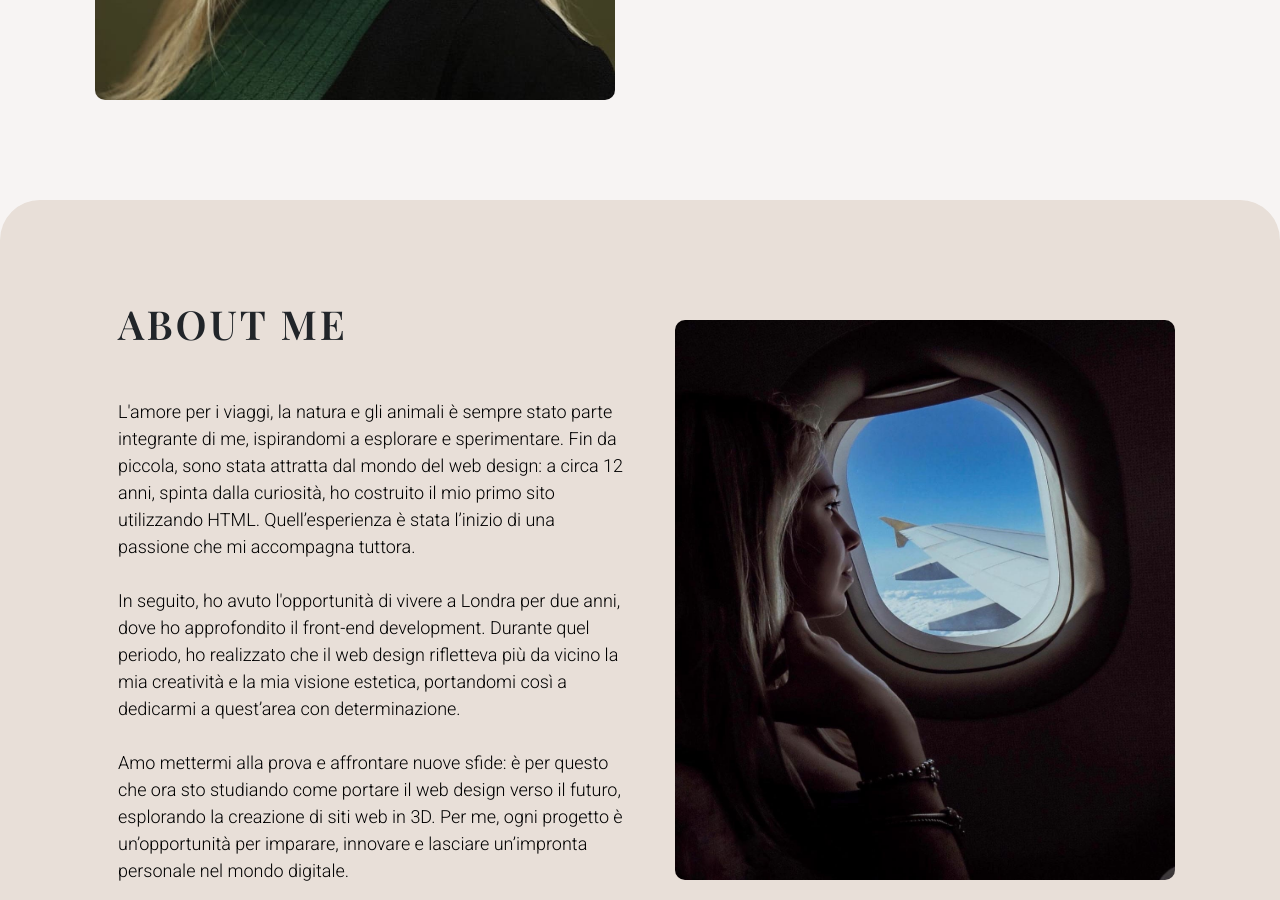
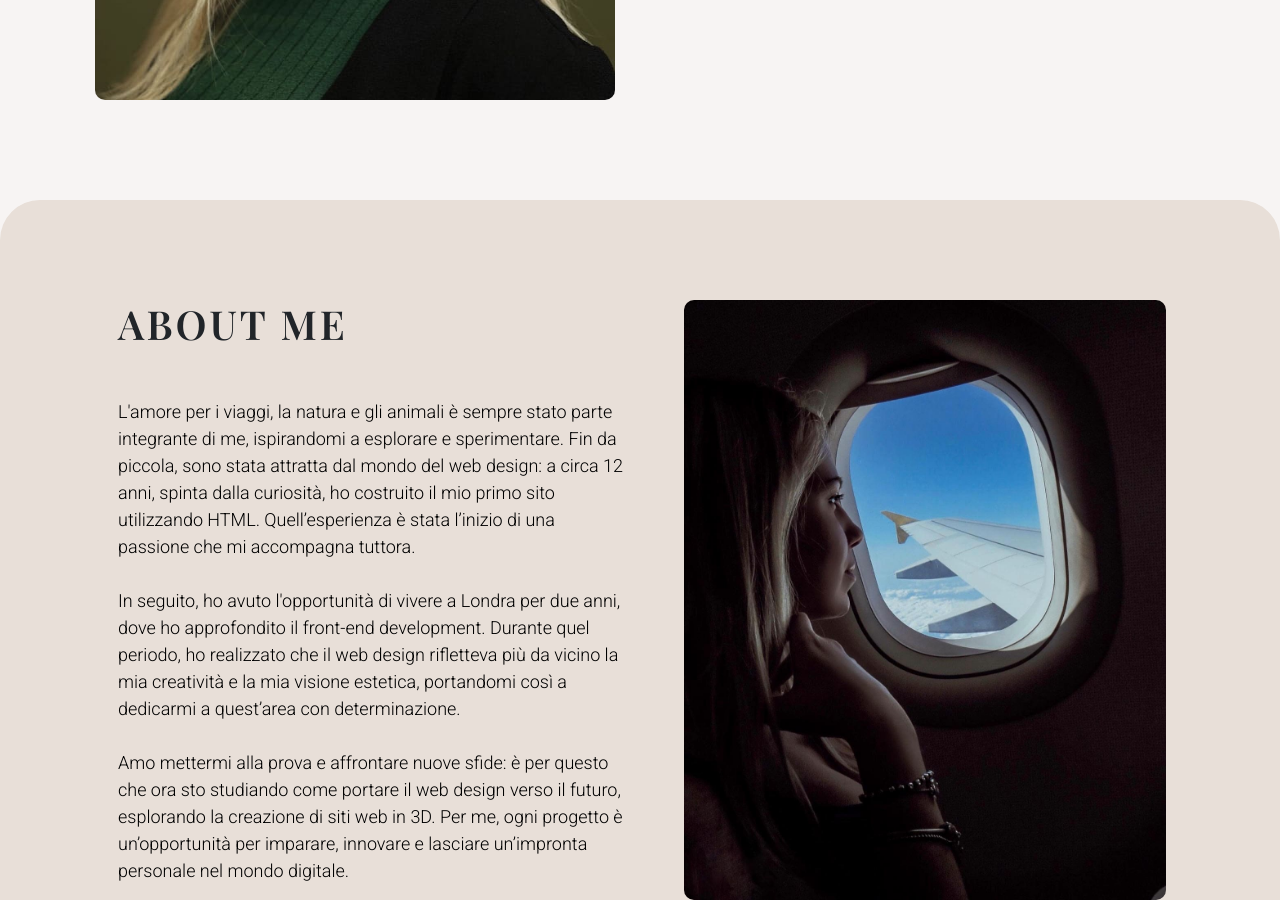
Before and after one commit to AlexFerrari95/Portfolio-UI-UX-Design, a plain HTML site: page index.html in a window 1280 px wide. Shown: the part 610-1510 px from the top of the page. Drawn offline with nearby package versions, Linux system fonts and the light colour scheme; a web font is replaced by a local one.

Commit message:
images change 1

```diff
--- a/assets/css/style.css
+++ b/assets/css/style.css
@@ -317,14 +317,14 @@ main {
 
 .about-img {
     border-radius: 10px;
-    height: 560px;
-    width: 500px;
+    height: 600px;
+    width: auto;
 }
 
 @media (max-width: 767px) {
     .about-img {
 
-        height: 450px;
+        height: auto;
         width: 400px;
     }
 
--- a/index.html
+++ b/index.html
@@ -14,7 +14,7 @@
         <meta property="og:site_name" content="Alessia Ferrari Portfolio">
         <link rel="icon" type="image/favicon" href="./assets/images/logo.png ">
         <link href="https://cdn.jsdelivr.net/npm/bootstrap@5.3.3/dist/css/bootstrap.min.css" rel="stylesheet" integrity="sha384-QWTKZyjpPEjISv5WaRU9OFeRpok6YctnYmDr5pNlyT2bRjXh0JMhjY6hW+ALEwIH" crossorigin="anonymous">
-
+        <link rel="preconnect" href="https://fonts.googleapis.com">
         <link rel="stylesheet" href="./assets/css/style.css">
         <link rel="stylesheet" href="https://cdn.jsdelivr.net/npm/bootstrap-icons@1.11.3/font/bootstrap-icons.min.css">
         <script src="https://kit.fontawesome.com/8431822a79.js" crossorigin="anonymous"></script>
```
Also changed, not shown: contatti.html (+1 -1 lines), cv.html (+1 -1 lines).
